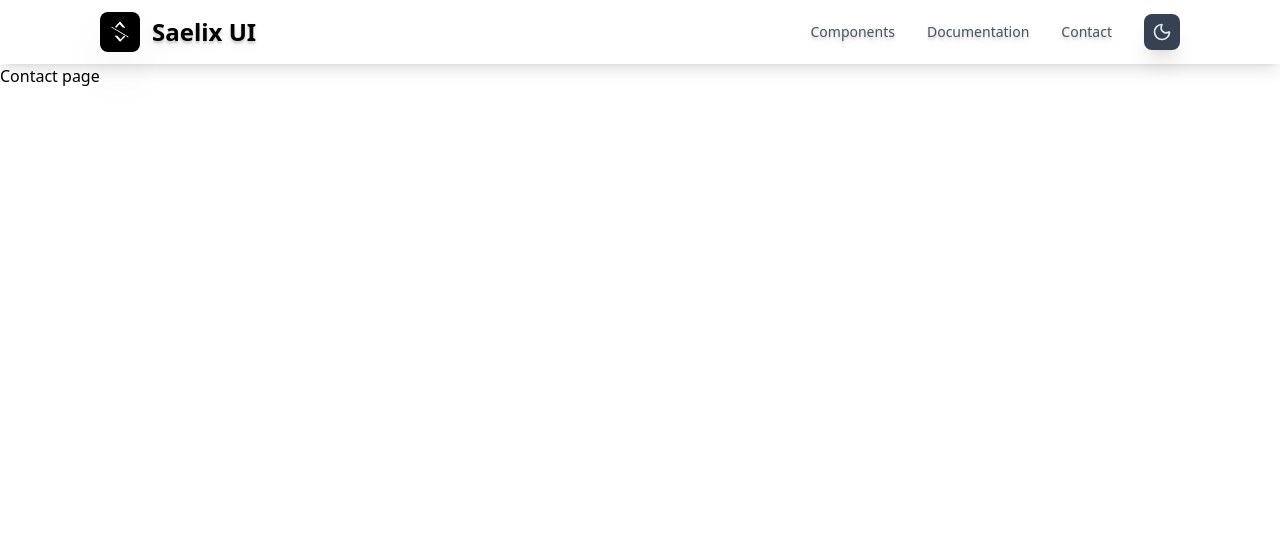
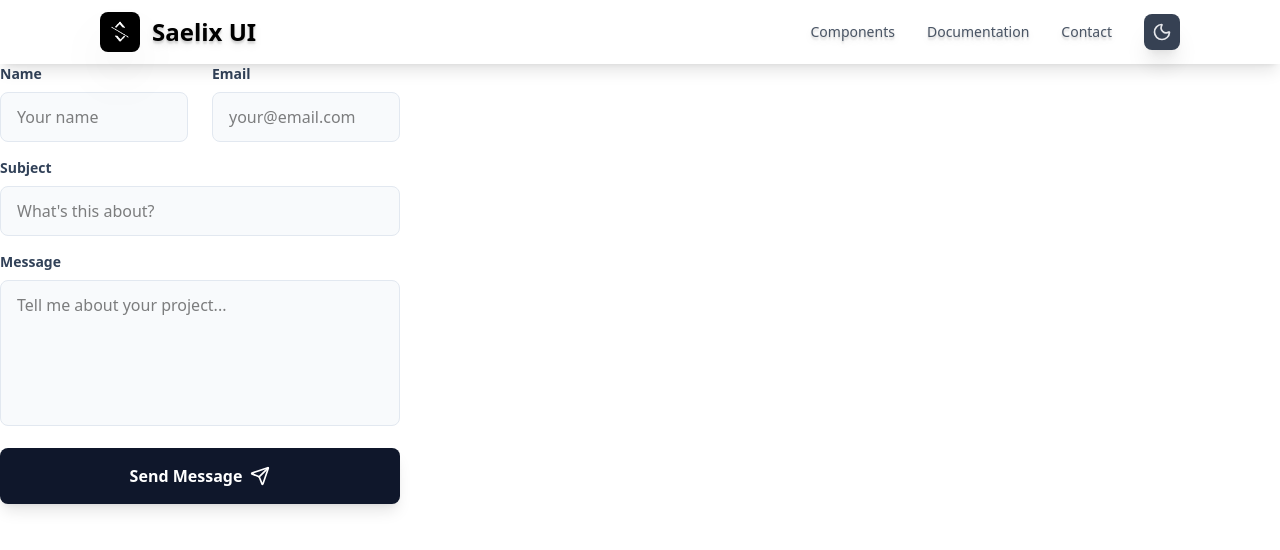
Before and after one commit to Jeet000001/saelixui, a Next.js app: page /contact in a window 1280 px wide. Shown: the top 550 px of the page. Built offline with nearby package versions, Linux system fonts and the light colour scheme.

Commit message:
add ContactForm component stracture for user inquiries

```diff
--- /dev/null
+++ b/Components/ContactForm.tsx
@@ -0,0 +1,117 @@
+"use client";
+
+import {
+  Mail,
+  MessageCircle,
+  Github,
+  Linkedin,
+  Send,
+  MapPin,
+  Clock,
+} from "lucide-react";
+import { useState } from "react";
+
+const ContactForm = () => {
+  const [userName, setUserName] = useState("");
+  const [email, setEmail] = useState("");
+  const [subject, setSubject] = useState("");
+  const [message, setMessage] = useState("");
+
+  const handleSubmit = (e) => {
+    e.preventDefault();
+    setUserName("");
+    setEmail("");
+    setSubject("");
+    setMessage("");
+  };
+  return (
+    <form onSubmit={handleSubmit} className="space-y-4 sm:w-100">
+      <div className="grid sm:grid-cols-2 gap-4 sm:gap-6">
+        <div>
+          <label
+            htmlFor="name"
+            className="block text-sm font-semibold text-slate-700 mb-2"
+          >
+            Name
+          </label>
+          <input
+            type="text"
+            id="name"
+            name="name"
+            value={userName}
+            onChange={(e) => setUserName(e.target.value)}
+            required
+            className="w-full px-3 sm:px-4 py-2.5 sm:py-3 bg-slate-50 border border-slate-200 rounded-lg focus:outline-none focus:ring-2 focus:ring-blue-500 focus:border-transparent transition-all text-sm sm:text-base"
+            placeholder="Your name"
+          />
+        </div>
+        <div>
+          <label
+            htmlFor="email"
+            className="block text-sm font-semibold text-slate-700 mb-2"
+          >
+            Email
+          </label>
+          <input
+            type="email"
+            id="email"
+            name="email"
+            value={email}
+            onChange={(e) => setEmail(e.target.value)}
+            required
+            className="w-full px-3 sm:px-4 py-2.5 sm:py-3 bg-slate-50 border border-slate-200 rounded-lg focus:outline-none focus:ring-2 focus:ring-blue-500 focus:border-transparent transition-all text-sm sm:text-base"
+            placeholder="your@email.com"
+          />
+        </div>
+      </div>
+
+      <div>
+        <label
+          htmlFor="subject"
+          className="block text-sm font-semibold text-slate-700 mb-2"
+        >
+          Subject
+        </label>
+        <input
+          type="text"
+          id="subject"
+          name="subject"
+          value={subject}
+          onChange={(e) => setSubject(e.target.value)}
+          required
+          className="w-full px-3 sm:px-4 py-2.5 sm:py-3 bg-slate-50 border border-slate-200 rounded-lg focus:outline-none focus:ring-2 focus:ring-blue-500 focus:border-transparent transition-all text-sm sm:text-base"
+          placeholder="What's this about?"
+        />
+      </div>
+
+      <div>
+        <label
+          htmlFor="message"
+          className="block text-sm font-semibold text-slate-700 mb-2"
+        >
+          Message
+        </label>
+        <textarea
+          id="message"
+          name="message"
+          value={message}
+          onChange={(e) => setMessage(e.target.value)}
+          required
+          rows={5}
+          className="w-full px-3 sm:px-4 py-2.5 sm:py-3 bg-slate-50 border border-slate-200 rounded-lg focus:outline-none focus:ring-2 focus:ring-blue-500 focus:border-transparent transition-all resize-none text-sm sm:text-base"
+          placeholder="Tell me about your project..."
+        />
+      </div>
+
+      <button
+        type="submit"
+        className="w-full bg-slate-900 hover:bg-slate-800 text-white px-4 sm:px-6 py-3 sm:py-4 rounded-lg font-semibold transition-all duration-300 flex items-center justify-center gap-2 shadow-lg hover:shadow-xl text-sm sm:text-base"
+      >
+        Send Message
+        <Send className="w-4 h-4 sm:w-5 sm:h-5" />
+      </button>
+    </form>
+  );
+};
+
+export default ContactForm;
--- a/app/contact/page.tsx
+++ b/app/contact/page.tsx
@@ -1,8 +1,10 @@
-import React from 'react'
+import ContactForm from '@/Components/ContactForm'
 
 const ContactPage = () => {
   return (
-    <div>Contact page</div>
+    <div>
+      <ContactForm />
+    </div>
   )
 }
 
```
